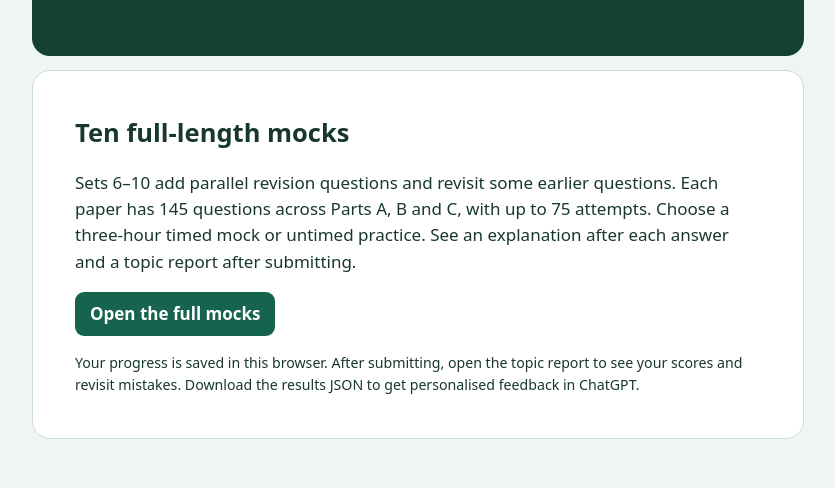
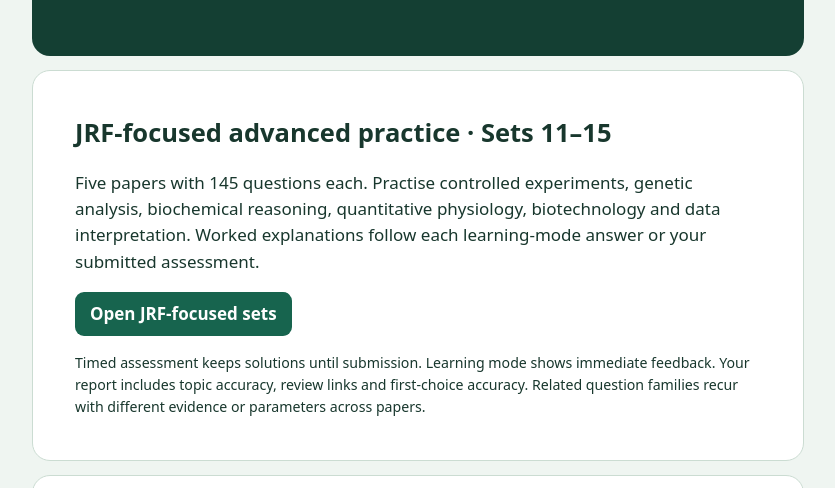
Before and after one commit to ashishm641/csir-practice-library, a plain HTML site: page index.html in a window 1280 px wide. Shown: the part 245-733 px from the top of the page, without its empty margins (222-1057 px from the left). Drawn offline with Linux system fonts and the light colour scheme.

Commit message:
Publish index.html

```diff
--- a/index.html
+++ b/index.html
@@ -8,8 +8,14 @@
 </style>
 <main>
 <header><p>Life Sciences &amp; Biotechnology</p><h1>CSIR Practice Library</h1><p>Practice papers for the revised December 2026 syllabus.</p></header>
+<section aria-labelledby="jrf">
+<h2 id="jrf">JRF-focused advanced practice · Sets 11–15</h2>
+<p>Five papers with 145 questions each. Practise controlled experiments, genetic analysis, biochemical reasoning, quantitative physiology, biotechnology and data interpretation. Worked explanations follow each learning-mode answer or your submitted assessment.</p>
+<a href="jrf-mocks.html">Open JRF-focused sets</a>
+<small>Timed assessment keeps solutions until submission. Learning mode shows immediate feedback. Your report includes topic accuracy, review links and first-choice accuracy. Related question families recur with different evidence or parameters across papers.</small>
+</section>
 <section aria-labelledby="full">
-<h2 id="full">Ten full-length mocks</h2>
+<h2 id="full">Foundation practice · Sets 1–10</h2>
 <p>Sets 6–10 add parallel revision questions and revisit some earlier questions. Each paper has 145 questions across Parts A, B and C, with up to 75 attempts. Choose a three-hour timed mock or untimed practice. See an explanation after each answer and a topic report after submitting.</p>
 <a href="full-mocks.html">Open the full mocks</a>
 <small>Your progress is saved in this browser. After submitting, open the topic report to see your scores and revisit mistakes. Download the results JSON to get personalised feedback in ChatGPT.</small>
```
